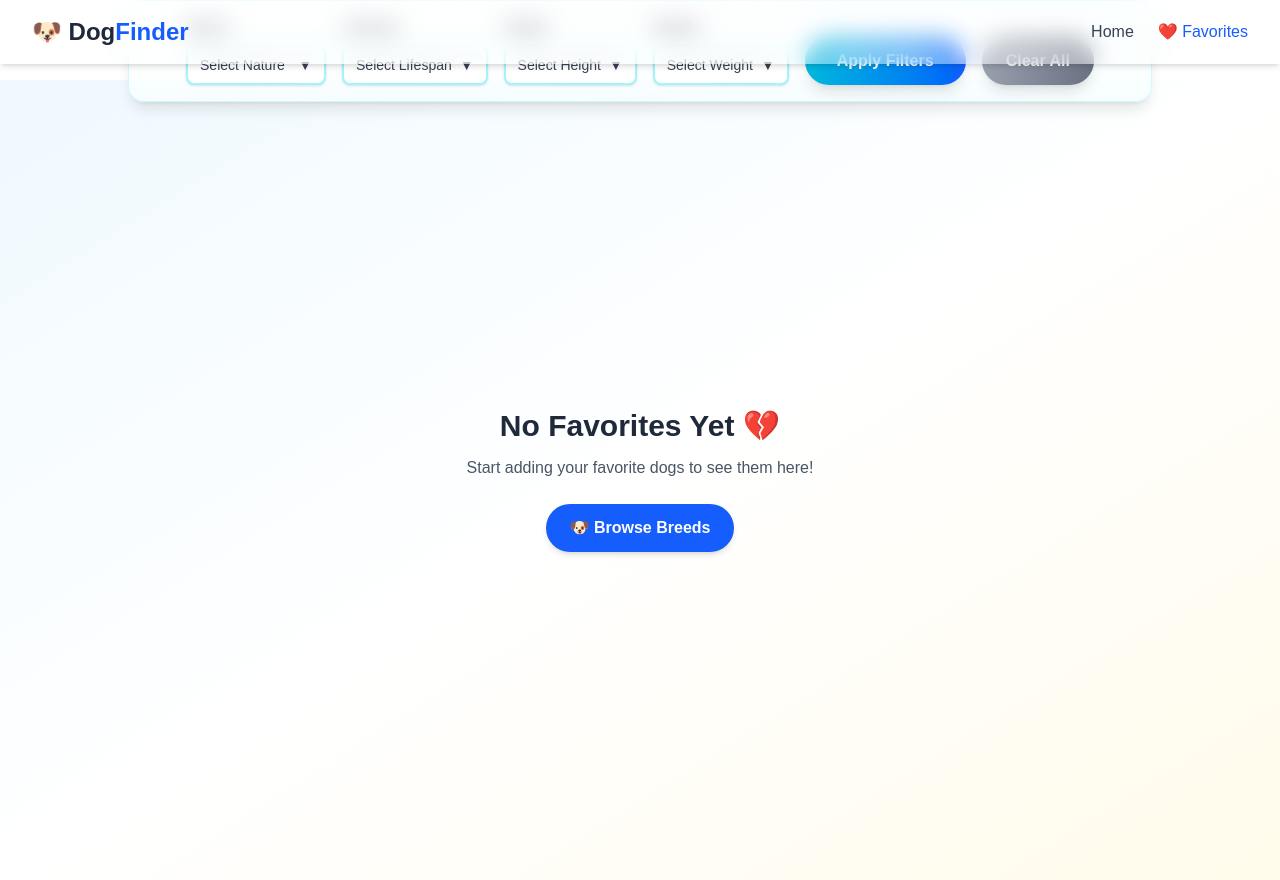
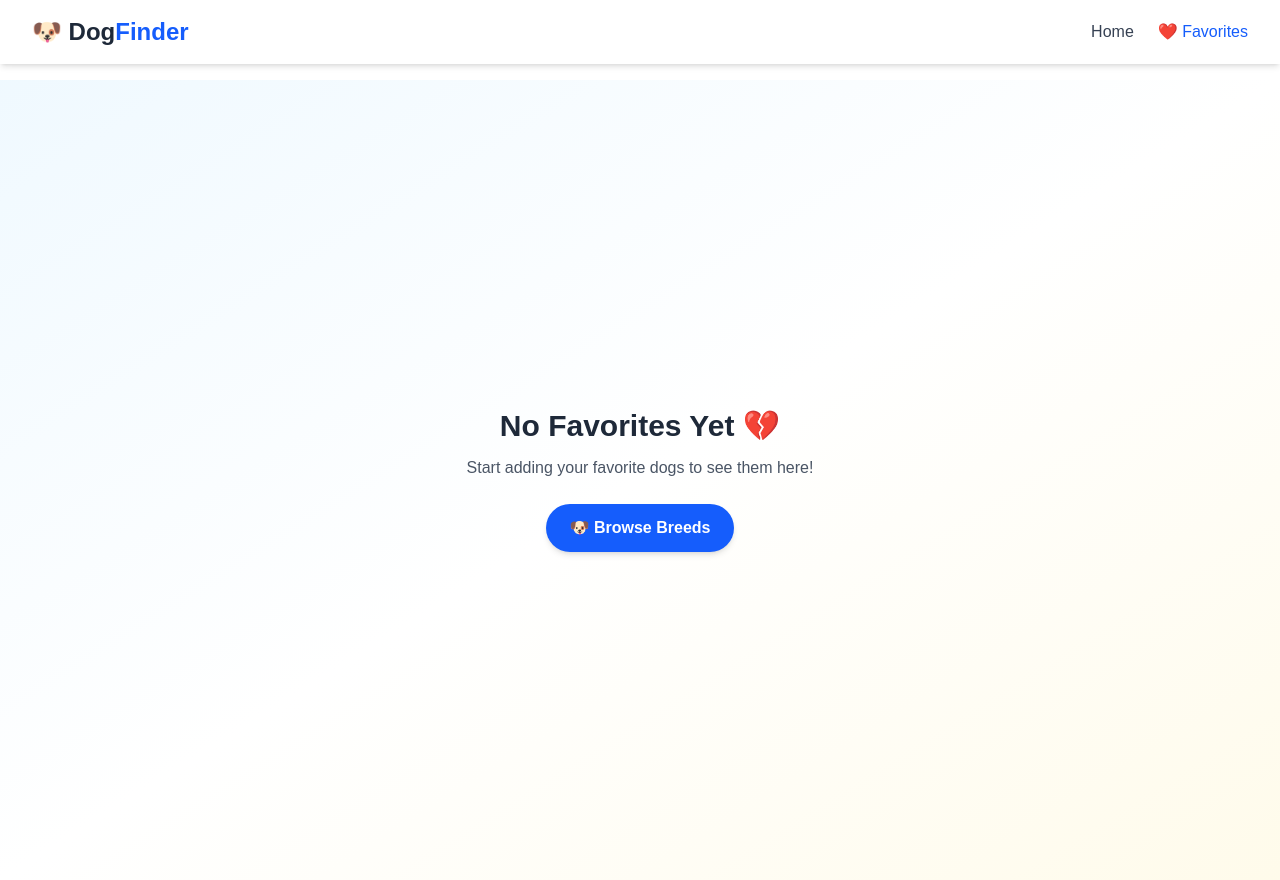
Before and after one commit to jeetpatel1405/DogFinder, a Next.js app: page /favorites in a window 1280 px wide. Built offline with nearby package versions, Linux system fonts and the light colour scheme.

Commit message:
Made Some Changes

```diff
--- a/app/favorites/page.tsx
+++ b/app/favorites/page.tsx
@@ -5,7 +5,6 @@ import axios from "axios";
 import BreedCard from "../components/BreedCard";
 import Link from "next/link";
 import NavBar from "../components/NavBar";
-import { AdvancedFilterBar } from "../components/AdvancedFilterBar";
 
 export default function FavoritesPage() {
   const [favorites, setFavorites] = useState<number[]>([]);
@@ -71,11 +70,7 @@ export default function FavoritesPage() {
     return (
       <>
         <NavBar />
-        <div className="pt-20" />
-        <div className="fixed top-0 left-0 w-full z-30">
-          <AdvancedFilterBar onApply={() => {}} />
-        </div>
-        <main className="flex flex-col items-center justify-center min-h-screen bg-gradient-to-br from-sky-50 via-white to-amber-50">
+        <main className="flex flex-col items-center justify-center min-h-screen bg-gradient-to-br from-sky-50 via-white to-amber-50 pt-20">
           <p className="text-gray-600 text-lg">Loading your favorite dogs... 🐾</p>
         </main>
       </>
@@ -88,9 +83,7 @@ export default function FavoritesPage() {
       <>
         <NavBar />
         <div className="pt-20" />
-        <div className="fixed top-0 left-0 w-full z-30">
-          <AdvancedFilterBar onApply={() => {}} />
-        </div>
+
         <main className="flex flex-col items-center justify-center min-h-screen bg-gradient-to-br from-sky-50 via-white to-amber-50">
           <h1 className="text-3xl font-bold text-gray-800 mb-3">No Favorites Yet 💔</h1>
           <p className="text-gray-600 mb-6">Start adding your favorite dogs to see them here!</p>
@@ -109,10 +102,6 @@ export default function FavoritesPage() {
   return (
     <>
       <NavBar />
-      <div className="pt-20" />
-      <div className="fixed top-0 left-0 w-full z-30">
-        <AdvancedFilterBar onApply={() => {}} />
-      </div>
       <main className="min-h-screen bg-gradient-to-br from-sky-50 via-white to-amber-50 p-8 pt-24">
         <div className="text-center mb-10">
           <div className="flex justify-between items-center max-w-7xl mx-auto mb-2">
```
Also changed, not shown: lib/traitExtractor.ts (line endings or trailing spaces).
